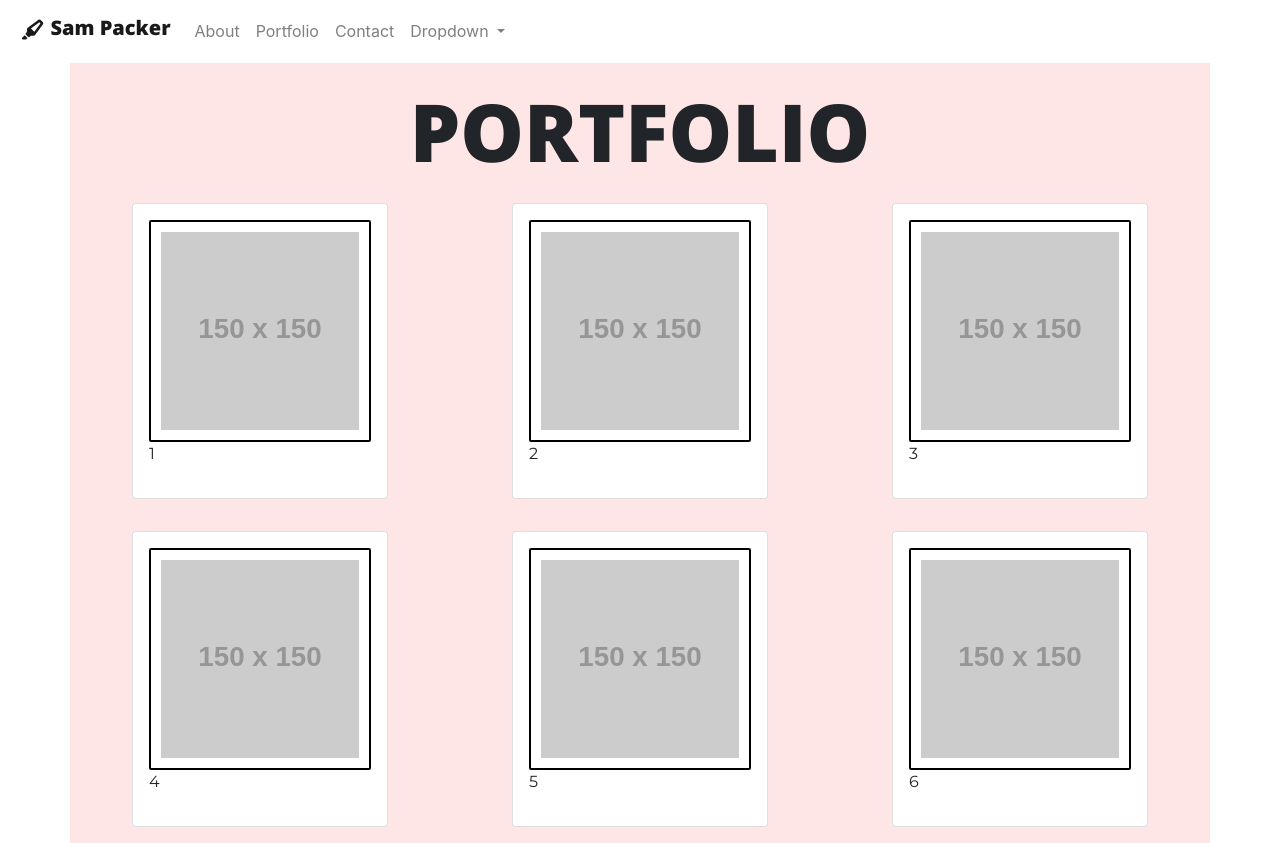
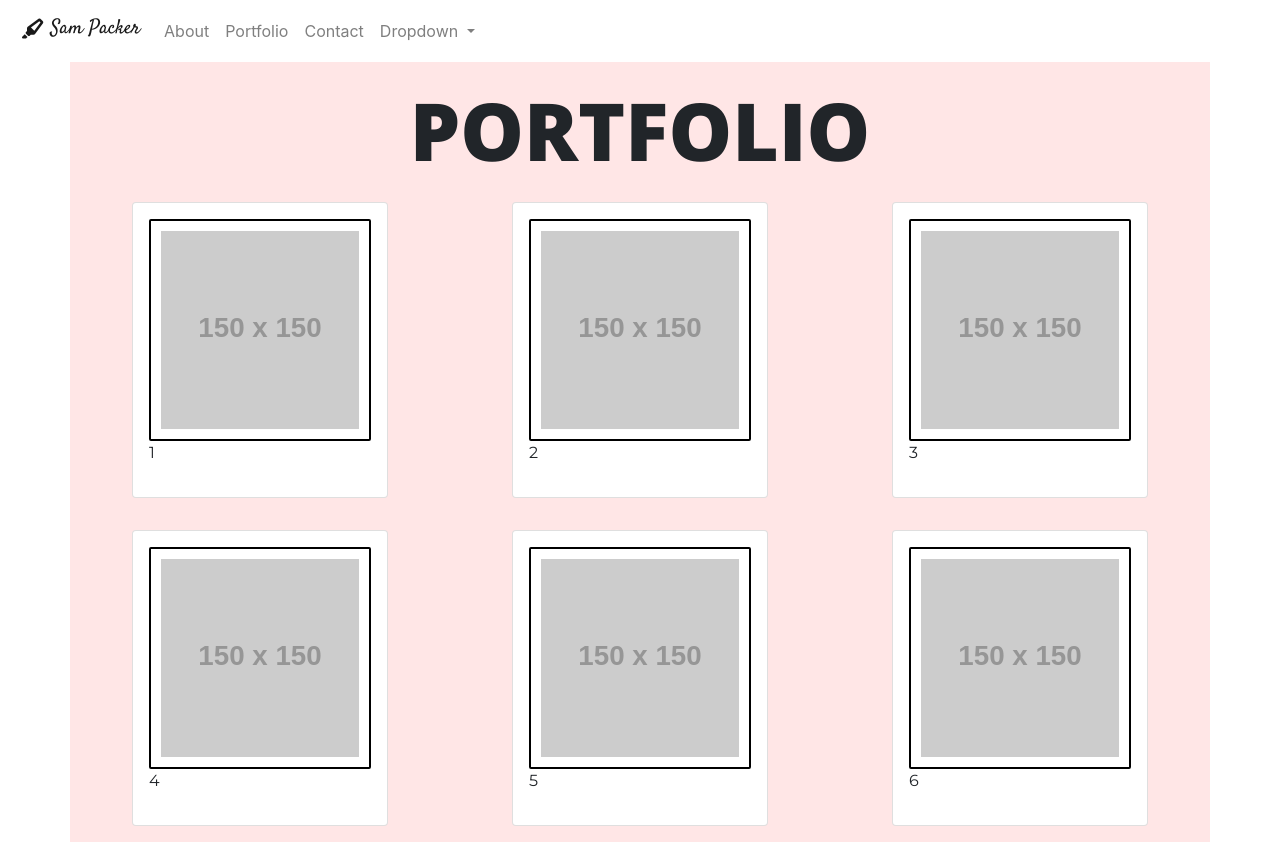
Before and after one commit to sp-amm/portfolio, a plain HTML site: page portfolio.html in a window 1280 px wide. Drawn offline with nearby package versions, Linux system fonts and the light colour scheme; placeholder pictures from the web are drawn by us; files whose address does not match are found by name.

Commit message:
changed font in navbar

```diff
--- a/portfolio.html
+++ b/portfolio.html
@@ -18,11 +18,11 @@
   <script src="https://kit.fontawesome.com/3cc4879aee.js" crossorigin="anonymous"></script>
 
   <!--Google Fonts-->
-<link href="https://fonts.googleapis.com/css2?family=Montserrat&family=Open+Sans:wght@800&display=swap" rel="stylesheet">
+  <link href="https://fonts.googleapis.com/css2?family=Montserrat&family=Open+Sans:wght@800&family=Satisfy&display=swap" rel="stylesheet">
 
 </head>
 
-<body class="background-image">
+<body>
 
 
     <!-- Start Nav -->
--- a/style.css
+++ b/style.css
@@ -8,7 +8,7 @@
 
   h2 {font-family: 'Open Sans', sans-serif; font-size: 250%}
 
-  .h1 {font-family: 'Open Sans', sans-serif;}
+  .h1 {font-family: 'Satisfy', cursive;}
 
   p {font-family: 'Montserrat', sans-serif;}
 
```
Also changed, not shown: contact.html (+1 -1 lines), index.html (+1 -1 lines).
